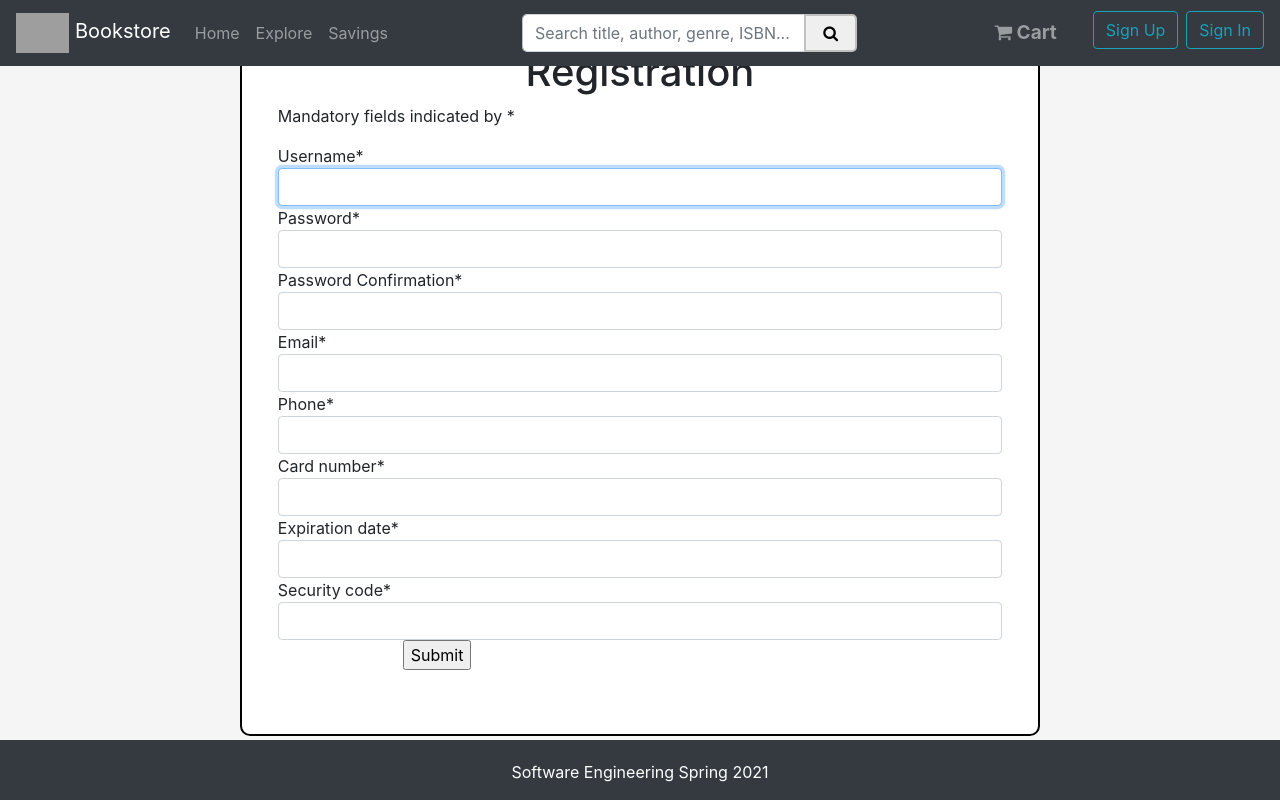
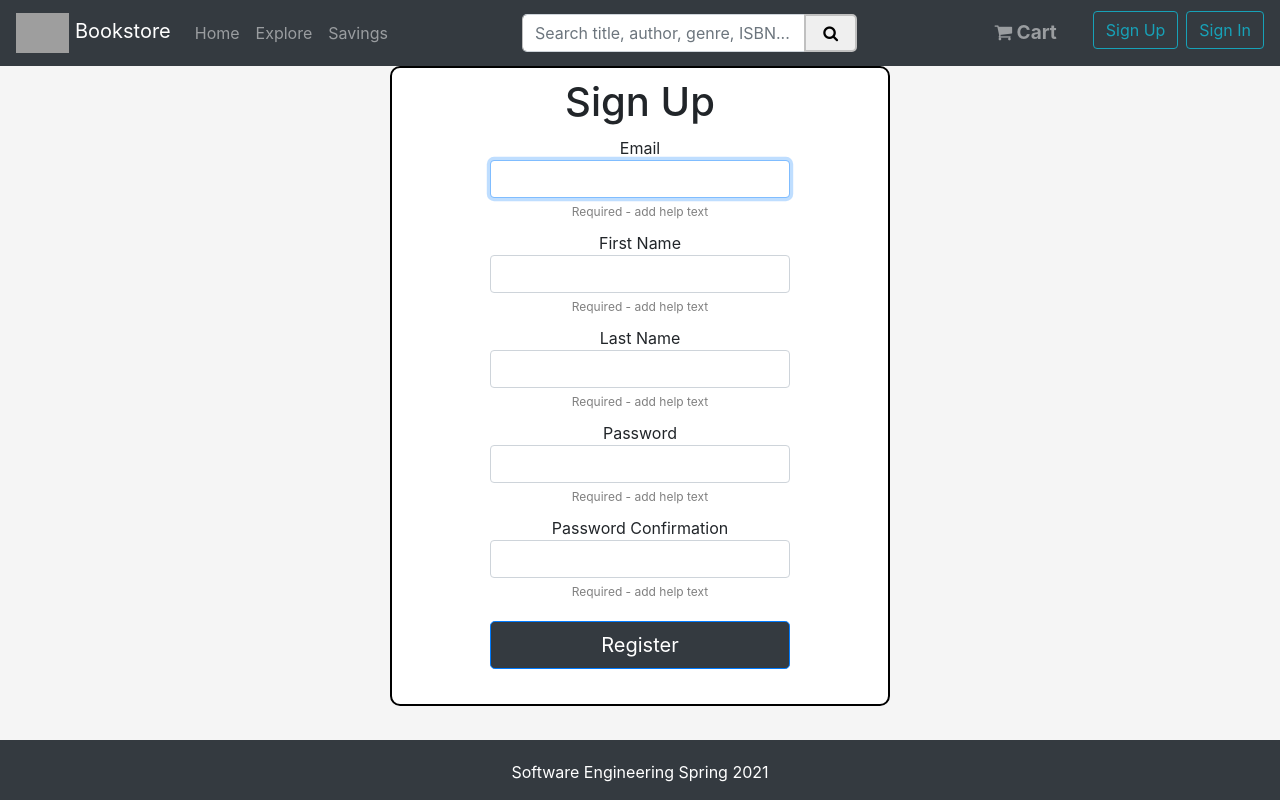
Before and after one commit to dseeler/bookaholics, a Django app: page /register in a window 1280 px wide. Run offline with Django 3.2, Linux system fonts and the light colour scheme; some libraries are stand-ins or nearby versions; grey boxes are pictures that could not be loaded.

Commit message:
Extended default User table into custom implementation

```diff
--- a/django_project/bookstore/forms.py
+++ b/django_project/bookstore/forms.py
@@ -1,41 +1,32 @@
 from django import forms
 from django.contrib.auth.forms import UserCreationForm
-from django.contrib.auth.models import User
+from .models import User
 from django.contrib.auth import password_validation
 from django.contrib.auth.validators import UnicodeUsernameValidator
 
 username_validator = UnicodeUsernameValidator()
 
 class RegistrationForm(UserCreationForm):
-    username = forms.CharField(
-        label='Username*',
-        max_length=150,
-        help_text='Required. 150 characters or fewer. Letters, digits and @/./+/-/_ only.',
-        validators=[username_validator],
-        error_messages={'unique': "A user with that username already exists."},
-        widget=forms.TextInput(attrs={'class': 'form-control'})
-    )
+    email = forms.EmailField(label='Email', max_length=60,
+                            help_text='Required - add help text',
+                            widget=(forms.TextInput(attrs={'class': 'form-control'})))
 
-    password1 = forms.CharField(label='Password*',
+    first_name = forms.CharField(label='First Name', max_length=255,
+                            help_text='Required - add help text',
+                            widget=(forms.TextInput(attrs={'class': 'form-control'})))
+
+    last_name = forms.CharField(label='Last Name', max_length=255,
+                            help_text='Required - add help text',
+                            widget=(forms.TextInput(attrs={'class': 'form-control'})))
+
+    password1 = forms.CharField(label='Password',
                                 widget=(forms.PasswordInput(attrs={'class': 'form-control'})),
-                                help_text=password_validation.password_validators_help_text_html())
+                                help_text="Required - add help text")
 
-    password2 = forms.CharField(label='Password Confirmation*',
+    password2 = forms.CharField(label='Password Confirmation',
                                 widget=forms.PasswordInput(attrs={'class': 'form-control'}),
-                                help_text='Just Enter the same password, for confirmation')
-    email = forms.EmailField(label='Email*', max_length=50, help_text='Required. Inform a valid email address.',
-                             widget=(forms.TextInput(attrs={'class': 'form-control'})))
+                                help_text='Required - add help text')
 
-    # Edit these after deliv3
-    phone = forms.CharField(label="Phone*", max_length=10,
-                            widget=(forms.TextInput(attrs={'class': 'form-control'})))
-    card_num = forms.CharField(label="Card number*", max_length=16,
-                               widget=(forms.TextInput(attrs={'class': 'form-control'})))
-    card_exp = forms.CharField(label="Expiration date*", max_length=5,
-                               widget=(forms.TextInput(attrs={'class': 'form-control'})))
-    card_code = forms.CharField(label="Security code*", max_length=3,
-                                widget=(forms.TextInput(attrs={'class': 'form-control'})))
     class Meta:
         model = User
-        fields = UserCreationForm.Meta.fields+()
-        fields = ('username', 'password1', 'password2', 'email', 'phone', 'card_num', 'card_exp', 'card_code')
+        fields = ('email', 'first_name', 'last_name', 'password1', 'password2')
--- a/django_project/bookstore/models.py
+++ b/django_project/bookstore/models.py
@@ -1,4 +1,6 @@
 from django.db import models
+from django.utils.translation import gettext_lazy as _
+from django.contrib.auth.models import AbstractBaseUser, PermissionsMixin, BaseUserManager
 
 class Book(models.Model):
     title = models.CharField(max_length=100)
@@ -7,6 +9,55 @@ class Book(models.Model):
     image = models.CharField(max_length=500)
     year = models.CharField(max_length=4)
     price = models.DecimalField(max_digits=4, decimal_places=2, default=10.00)
+    isbn = models.CharField(max_length=13)
 
     def __str__(self):
         return self.title
+
+class UserAccountManager(BaseUserManager):
+
+    def create_user(self, email, password, first_name, last_name, phone, street, city, state, zip_code, card_num, card_exp, card_code, **other_feilds):
+
+        if not email:
+            raise ValueError(_('You must provide an email address'))
+
+        email = self.normalize_email(email)
+        user = self.model(email=email, first_name=first_name, last_name=last_name, phone=phone, street=street, city=city,
+        state=state, zip_code=zip_code, card_num=card_num, card_exp=card_exp, card_code=card_code, **other_feilds)
+        user.set_password(password)
+        user.save()
+
+    def create_superuser(self, email, password, first_name, last_name, phone, street, city, state, zip_code, card_num, card_exp, card_code, **other_fields):
+        other_fields.setdefault('is_staff', True)
+        other_fields.setdefault('is_superuser', True)
+        other_fields.setdefault('is_active', True)
+
+        if other_fields.get('is_staff') is not True:
+            raise ValueError('Superuser must be assigned to is_staff=True.')
+        if other_fields.get('is_superuser') is not True:
+            raise ValueError('Superuser must be assigned to is_superuser=True.')
+
+        return self.create_user(email, password, first_name, last_name, phone, street, city, state, zip_code, card_num, card_exp, card_code, **other_fields)
+
+class User(AbstractBaseUser, PermissionsMixin):
+    email = models.EmailField(_('email address'), unique=True)
+    first_name = models.CharField(max_length=20)
+    last_name = models.CharField(max_length=20)
+    phone = models.CharField(max_length=10, null=True, blank=True)
+    street = models.CharField(max_length=255, null=True, blank=True)
+    city = models.CharField(max_length=255, null=True, blank=True)
+    state = models.CharField(max_length=255, null=True, blank=True)
+    zip_code = models.CharField(max_length=5, null=True, blank=True)
+    card_num = models.CharField(max_length=16, null=True, blank=True)
+    card_exp = models.CharField(max_length=5, null=True, blank=True)
+    card_code = models.CharField(max_length=3, null=True, blank=True)
+    is_staff = models.BooleanField(default=False)
+    is_active = models.BooleanField(default=False)
+
+    objects = UserAccountManager()
+
+    USERNAME_FIELD = 'email'
+    REQUIRED_FIELDS = ['first_name', 'last_name', 'phone', 'street', 'city', 'state', 'zip_code', 'card_num', 'card_exp', 'card_code', 'is_staff', 'is_active']
+
+    def __str__(self):
+        return self.email
--- a/django_project/bookstore/static/bookstore/register.css
+++ b/django_project/bookstore/static/bookstore/register.css
@@ -9,10 +9,11 @@
   #center-div{
     border: 2px solid black;
     border-radius: 10px;
-    width: 800px;
-    height: 700px;
+    width: 500px;
+    height: 640px;
     padding: 0 4% 0 4%;
     background-color: white;
+    text-align: center;
   }
 
 ul{
@@ -23,8 +24,29 @@ ul{
 #title{
     margin-top: 10px;
     text-align: center;
+    margin-bottom: 10px;
 }
 
 #home-tab:hover, #explore-tab:hover, #profile-tab:hover, #cart-tab:hover{
     color: rgb(218, 218, 218);
 }
+
+.help-text{
+  font-size: 12px;
+  color: gray;
+}
+
+input#id_first_name.form-control, input#id_last_name.form-control, input#id_email.form-control, input#id_password1.form-control, input#id_password2.form-control{
+  width: 300px;
+  margin-left: auto;
+  margin-right: auto;
+}
+
+.input-container{
+  margin-bottom: -15px;
+}
+
+#submit-button{
+  margin-top: 10px;
+  width: 300px;
+}
--- a/django_project/bookstore/templates/bookstore/base.html
+++ b/django_project/bookstore/templates/bookstore/base.html
@@ -73,7 +73,7 @@
                         <a class="nav-link dropdown-toggle" id="profile" data-toggle="dropdown" aria-haspopup="true" aria-expanded="false" href="/edit_profile" id="profile-tab">
                             <i class="fa fa-user"></i><b>&nbsp;Profile</b>
                         </a>
-                        {% if user.is_superuser %}
+                        {% if user.is_staff %}
                         <div class="dropdown-menu dropdown-primary" aria-labelledby="navbarDropdownMenuLink">
                             <a class="dropdown-item" href="/admin">Admin View</a>
                             <a class="dropdown-item" href="/edit_profile">Edit Profile</a>
--- a/django_project/bookstore/templates/bookstore/home.html
+++ b/django_project/bookstore/templates/bookstore/home.html
@@ -10,7 +10,7 @@
 
   	<!-- Welcome sign (move or delete this) -->
     {% if request.user.is_authenticated %}
-    	<h3>Welcome, {{ request.user }}!</h3>
+    	<h3>Welcome, {{ request.user.first_name }}!</h3>
   	{% endif %}
 
   	<h1 id="featured">Featured</h1>
--- a/django_project/bookstore/templates/bookstore/register.html
+++ b/django_project/bookstore/templates/bookstore/register.html
@@ -7,18 +7,35 @@
         <link rel="stylesheet" href="{% static 'bookstore/register.css' %}">
     {% endblock style %}
 
+    {% if form.errors %}
+        {% for field in form %}
+            {% for error in field.errors %}
+                <div class="alert alert-danger">
+                    <strong>{{ error|escape }}</strong>
+                </div>
+            {% endfor %}
+        {% endfor %}
+        {% for error in form.non_field_errors %}
+            <div class="alert alert-danger">
+                <strong>{{ error|escape }}</strong>
+            </div>
+        {% endfor %}
+    {% endif %}
+
     <div class="container-fluid" id="content">
         <div class="container-fluid" id="center-div">
-            <h1 id="title">Registration</h1>
-            <p>Mandatory fields indicated by *<p>
+            <h1 id="title">Sign Up</h1>
             <form method="POST">
                 {% csrf_token %}  <!-- Token used for security, must include w/ forms -->
                 {% for field in form %}
-                    {{ field.label }}
-                    {{ field }}
+                    <div class="input-container">
+                        <span class="input-label">{{ field.label }}</span>
+                        {{ field }}
+                        <span class="help-text">{{ field.help_text }}</span>
+                    </div>
+                    <br>
                 {% endfor %}
-                <input type="submit" value="Submit" id="submitButton" style="margin-bottom: 15px; margin-left: 125px">
-                {{ form.errors }}
+                <input class="w-46 btn btn-lg btn-primary bg-dark" type="submit" value="Register" id="submit-button">
             </form>
         </div>
     </div>
--- a/django_project/bookstore/views.py
+++ b/django_project/bookstore/views.py
@@ -17,9 +17,10 @@ def register(request):
         form = RegistrationForm(request.POST)
         if form.is_valid():
             form.save()
-            user = form.cleaned_data.get('username')
-            messages.success(request, 'Account was created for ' + user)
+            email = form.cleaned_data.get('email')
             return redirect('bookstore-confirm_registration')
+        else:
+            messages.error(request, "Error")
     else:
         form = RegistrationForm()
 
--- a/django_project/django_project/settings.py
+++ b/django_project/django_project/settings.py
@@ -119,3 +119,5 @@ USE_TZ = True
 # https://docs.djangoproject.com/en/3.1/howto/static-files/
 
 STATIC_URL = '/static/'
+
+AUTH_USER_MODEL = "bookstore.User"
```
Also changed, not shown: django_project/bookstore/admin.py (+16 -1 lines), django_project/bookstore/migrations/0001_initial.py, django_project/bookstore/migrations/0002_user.py (deleted), django_project/bookstore/migrations/0003_auto_20210303_1927.py (deleted), django_project/db.sqlite3.
